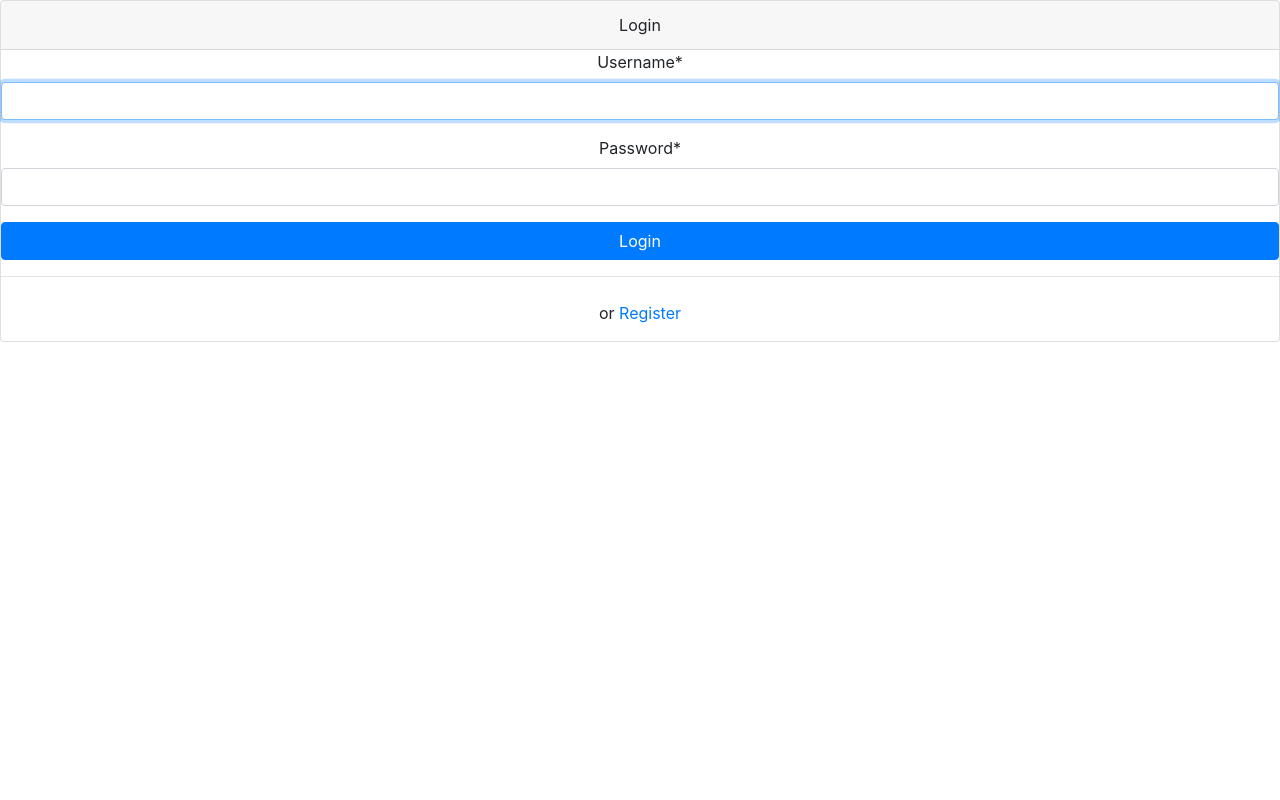
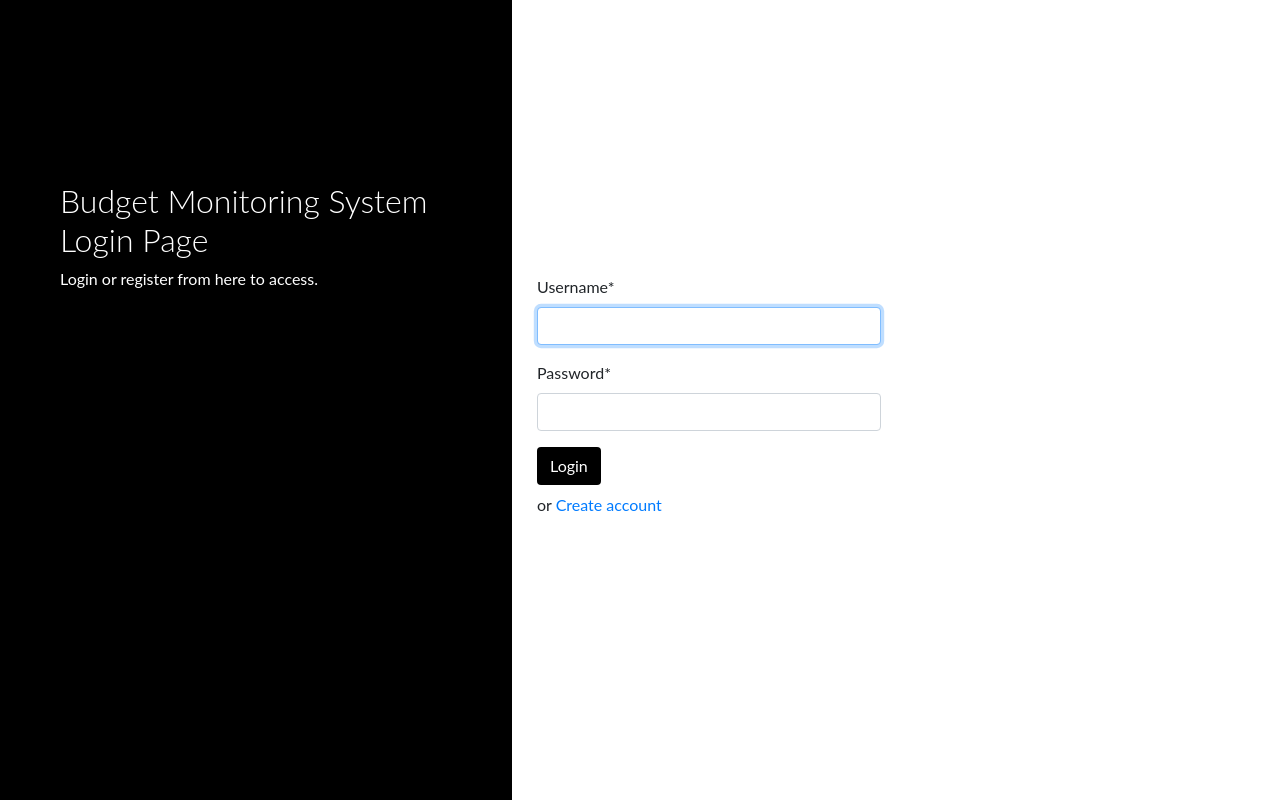
Before and after one commit to Xednom/budget-monitoring, a Django app: page /accounts/login/ in a window 1280 px wide. Run offline with Django 3.2, Linux system fonts and the light colour scheme; some libraries are stand-ins or nearby versions.

Commit message:
added the login and registration page styles

```diff
--- a/static/styles.css
+++ b/static/styles.css
@@ -0,0 +1,75 @@
+body {
+    font-family: "Lato", sans-serif;
+}
+
+
+
+.main-head{
+    height: 150px;
+    background: #FFF;
+
+}
+
+.sidenav {
+    height: 100%;
+    background-color: #000;
+    overflow-x: hidden;
+    padding-top: 20px;
+}
+
+
+.main {
+    padding: 0px 10px;
+}
+
+@media screen and (max-height: 450px) {
+    .sidenav {padding-top: 15px;}
+}
+
+@media screen and (max-width: 450px) {
+    .login-form{
+        margin-top: 10%;
+    }
+
+    .register-form{
+        margin-top: 10%;
+    }
+}
+
+@media screen and (min-width: 768px){
+    .main{
+        margin-left: 40%;
+    }
+
+    .sidenav{
+        width: 40%;
+        position: fixed;
+        z-index: 1;
+        top: 0;
+        left: 0;
+    }
+
+    .login-form{
+        margin-top: 80%;
+    }
+
+    .register-form{
+        margin-top: 20%;
+    }
+}
+
+
+.login-main-text{
+    margin-top: 20%;
+    padding: 60px;
+    color: #fff;
+}
+
+.login-main-text h2{
+    font-weight: 300;
+}
+
+.btn-black{
+    background-color: #000 !important;
+    color: #fff;
+}
--- a/templates/base.html
+++ b/templates/base.html
@@ -1,3 +1,5 @@
+{% load static %}
+
 <!DOCTYPE html>
 <html lang="en">
 <head>
@@ -5,9 +7,8 @@
     <meta name="viewport" content="width=device-width, initial-scale=1.0">
     <meta http-equiv="X-UA-Compatible" content="ie=edge">
     <title>Budget Monitoring</title>
-    <link rel="stylesheet" href="https://stackpath.bootstrapcdn.com/bootstrap/4.3.1/css/bootstrap.min.css"
-        integrity="sha384-ggOyR0iXCbMQv3Xipma34MD+dH/1fQ784/j6cY/iJTQUOhcWr7x9JvoRxT2MZw1T" crossorigin="anonymous">
-    <link rel="stylesheet" href="https://stackpath.bootstrapcdn.com/font-awesome/4.7.0/css/font-awesome.min.css">
+    <link href="https://maxcdn.bootstrapcdn.com/bootstrap/4.0.0/css/bootstrap.min.css" rel="stylesheet" id="bootstrap-css">
+    <link rel="stylesheet" href="{% static 'styles.css' %}">
 
     {% block style %}
     {% endblock %}
--- a/templates/registration/login.html
+++ b/templates/registration/login.html
@@ -3,18 +3,26 @@
 {% load crispy_forms_tags %}
 
 {% block content %}
-<div class="card text-center">
-  <div class="card-header">
-    Login
+
+<div class="sidenav">
+  <div class="login-main-text">
+     <h2>Budget Monitoring System<br> Login Page</h2>
+     <p>Login or register from here to access.</p>
   </div>
-  <form class="user" method="POST">
-    {% csrf_token %}
-    <div class="form-group">
-      {{ form|crispy }}
-    </div>
-    <button type="submit" class="btn btn-primary btn-user btn-block">Login</button>
-    <hr>
-  </form>
-  <p class="mt-2">or <a href="{% url 'django_registration_register' %}">Register</a></p>
 </div>
+<div class="main">
+  <div class="col-md-6 col-sm-12">
+     <div class="login-form">
+        <form method="POST">
+           <div class="form-group">
+              {% csrf_token %}
+              {{ form|crispy }}
+           </div>
+           <button type="submit" class="btn btn-black">Login</button>
+        </form>
+        <p class="mt-2">or <a href="{% url 'django_registration_register' %}">Create account</a></p>
+     </div>
+  </div>
+</div>
+
 {% endblock %}
```
Also changed, not shown: templates/django_registration/registration_form.html (+13 -5 lines).
